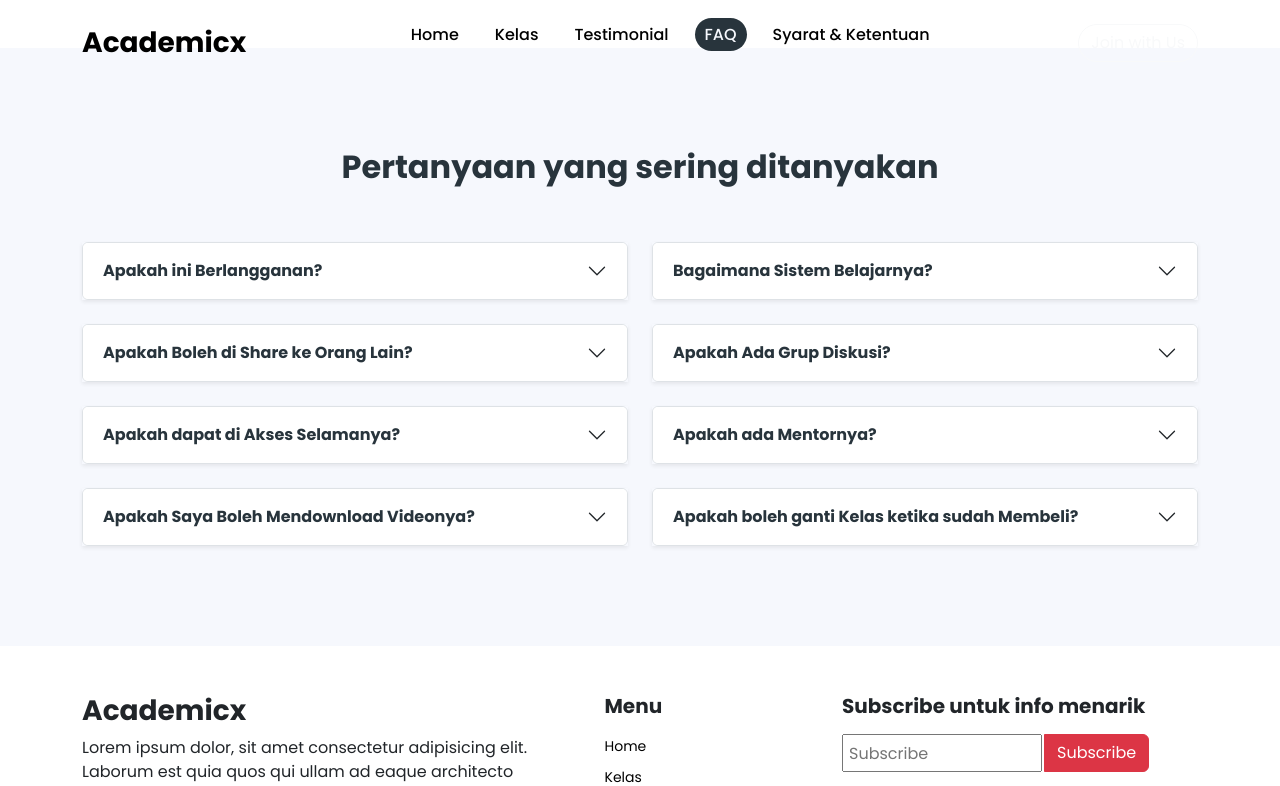
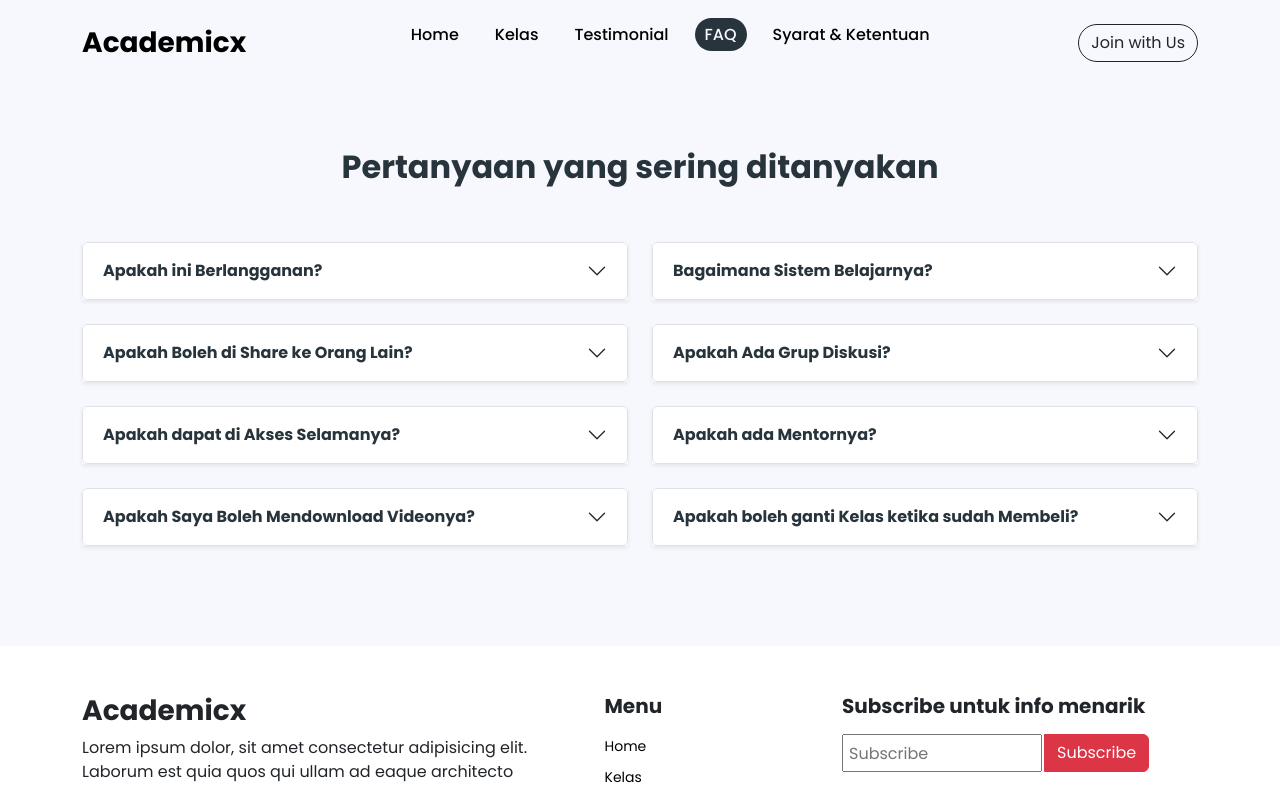
Before and after one commit to aryafrndk/Academicx, a React (Vite) app: page /faq in a window 1280 px wide. Shown: the top 786 px of the page. Built offline with nearby package versions, Linux system fonts and the light colour scheme.

Commit message:
Adjusment Navbar for Mobile 2

```diff
--- a/src/components/NavbarComponent.jsx
+++ b/src/components/NavbarComponent.jsx
@@ -1,12 +1,13 @@
 import { useState, useEffect } from "react";
 import { Navbar, Container, Nav } from "react-bootstrap";
 import { navLinks } from "../data/index";
-import { NavLink } from "react-router-dom";
+import { NavLink, useLocation } from "react-router-dom";
 import React from "react";
 
 const NavbarComponent = () => {
   const [changeColor, setChangeColor] = useState(false);
   const [expanded, setExpanded] = useState(false);
+  const location = useLocation();
 
   const changeBackgroundColor = () => {
     if (window.scrollY > 10 || expanded) {
@@ -61,7 +62,7 @@
             <div className="text-center">
               <button
                 className={`btn rounded-5 ${
-                  changeColor ? "btn-outline-dark" : "btn-outline-light"
+                  changeColor || location.pathname !== "/" ? "btn-outline-dark" : "btn-outline-light"
                 }`}
               >
                 Join with Us
--- a/src/maincss/css/main.css
+++ b/src/maincss/css/main.css
@@ -425,6 +425,10 @@
     background-color: white;
 
 }
+
+.headfaq{
+    background-color: var(--primary-color);
+}
 /*  */
 
 /* FOOTER */
--- a/src/pages/FaqPage.jsx
+++ b/src/pages/FaqPage.jsx
@@ -2,7 +2,7 @@
 
 const FaqPage = () => {
   return (
-    <div className="pt-5">
+    <div className="headfaq pt-5">
       <FaqComponent />
     </div>
   )
```
